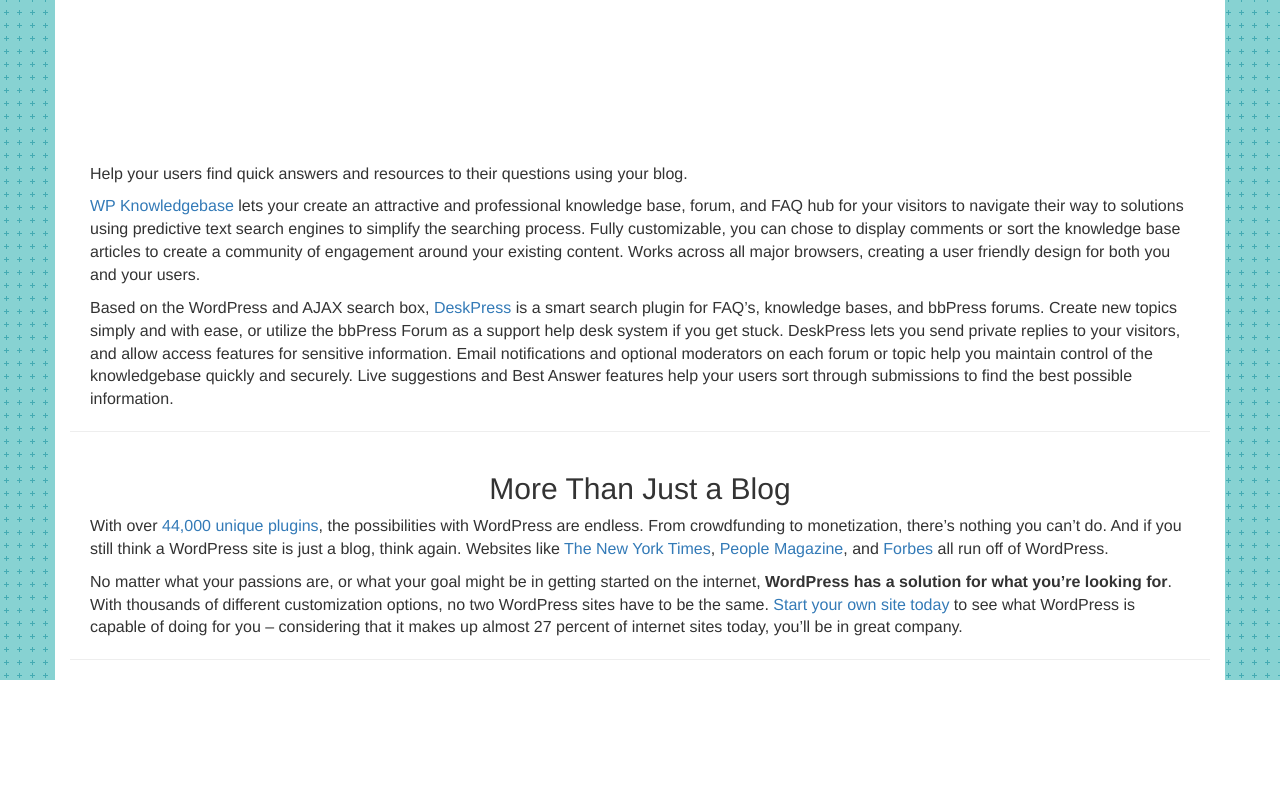
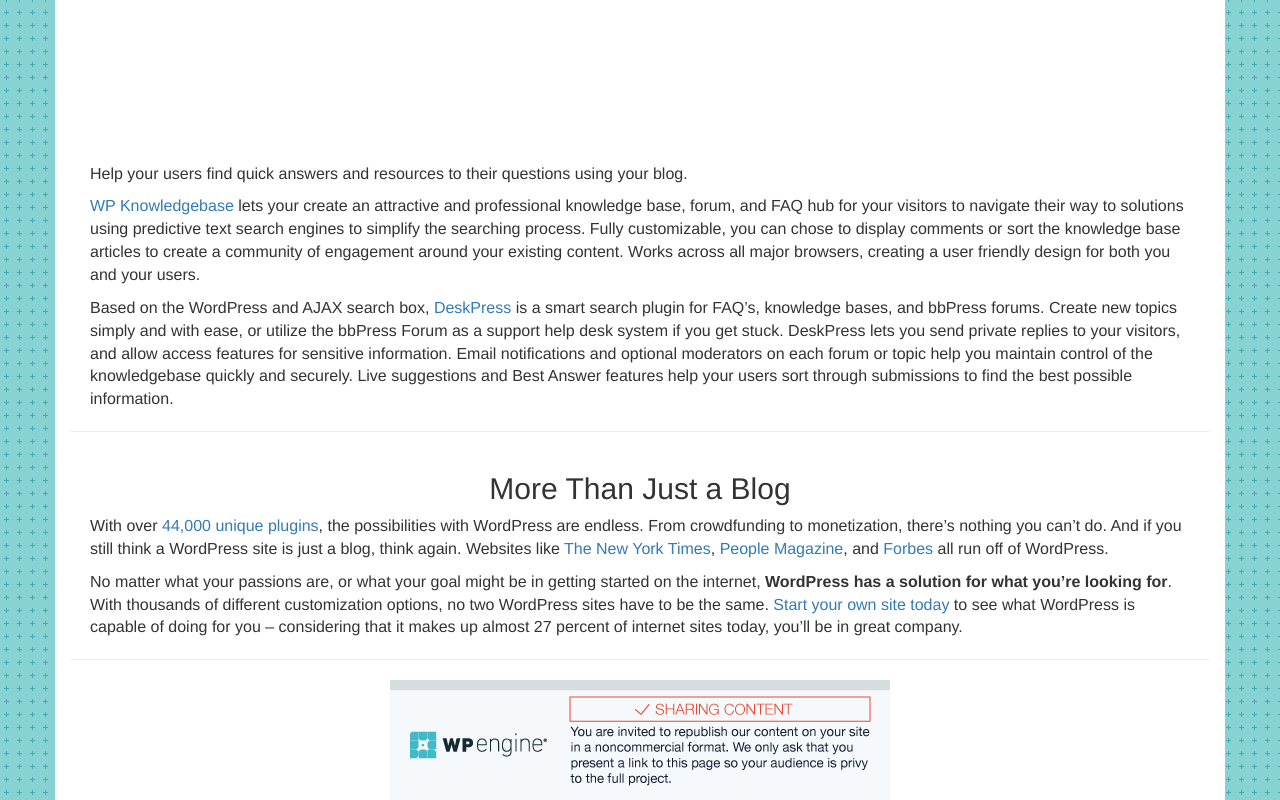
Before and after one commit to Harrison1/x-uses-for-wordpress, a plain HTML site: page index.html in a window 1280 px wide. Shown: the part 9159-9959 px from the top of the page. Before the commit the page ends 9839 px from the top, so only its background shows below. Drawn offline with nearby package versions, Linux system fonts and the light colour scheme.

Commit message:
added image

```diff
--- a/index.html
+++ b/index.html
@@ -283,6 +283,10 @@
 
    	</div>
 
+    <div class="container text-center">
+        <img src="./assets/images/20160831_Fair Use_RB_wpengine.png" />
+    </div>
+
 	<script src="https://code.jquery.com/jquery-3.1.1.slim.min.js" integrity="sha256-/SIrNqv8h6QGKDuNoLGA4iret+kyesCkHGzVUUV0shc=" crossorigin="anonymous"></script>
 	<script src="https://maxcdn.bootstrapcdn.com/bootstrap/3.3.7/js/bootstrap.min.js" integrity="sha384-Tc5IQib027qvyjSMfHjOMaLkfuWVxZxUPnCJA7l2mCWNIpG9mGCD8wGNIcPD7Txa" crossorigin="anonymous"></script>
 	<script src="./assets/js/jquery.circular-carousel.js"></script>
```
Also changed, not shown: assets/images/20160831_Fair Use_RB_wpengine.png (added).
